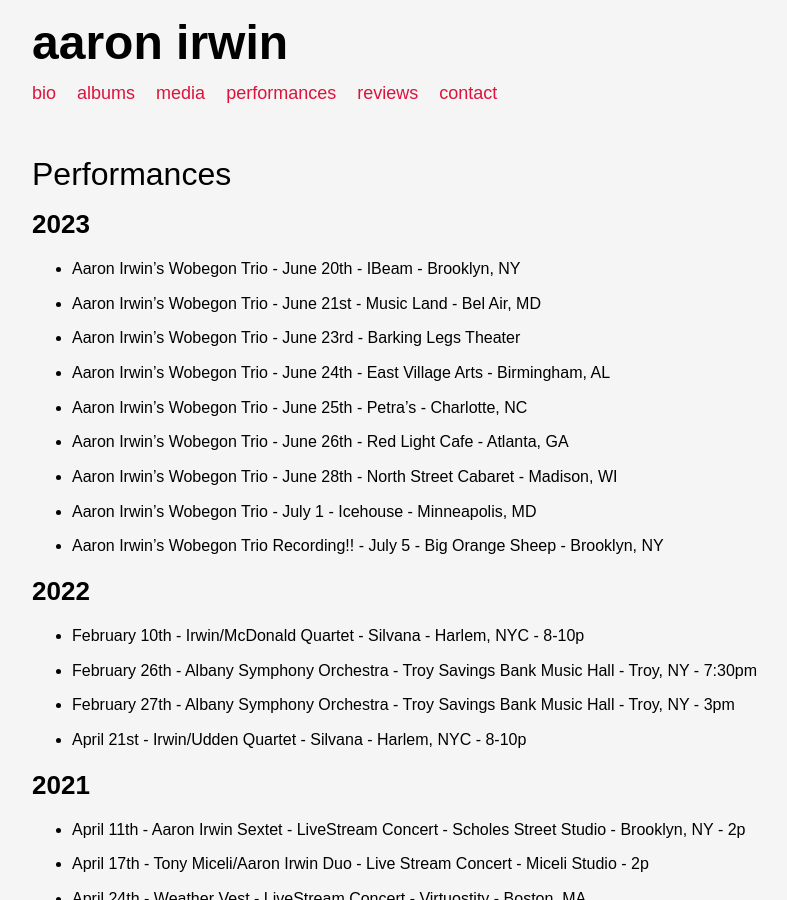
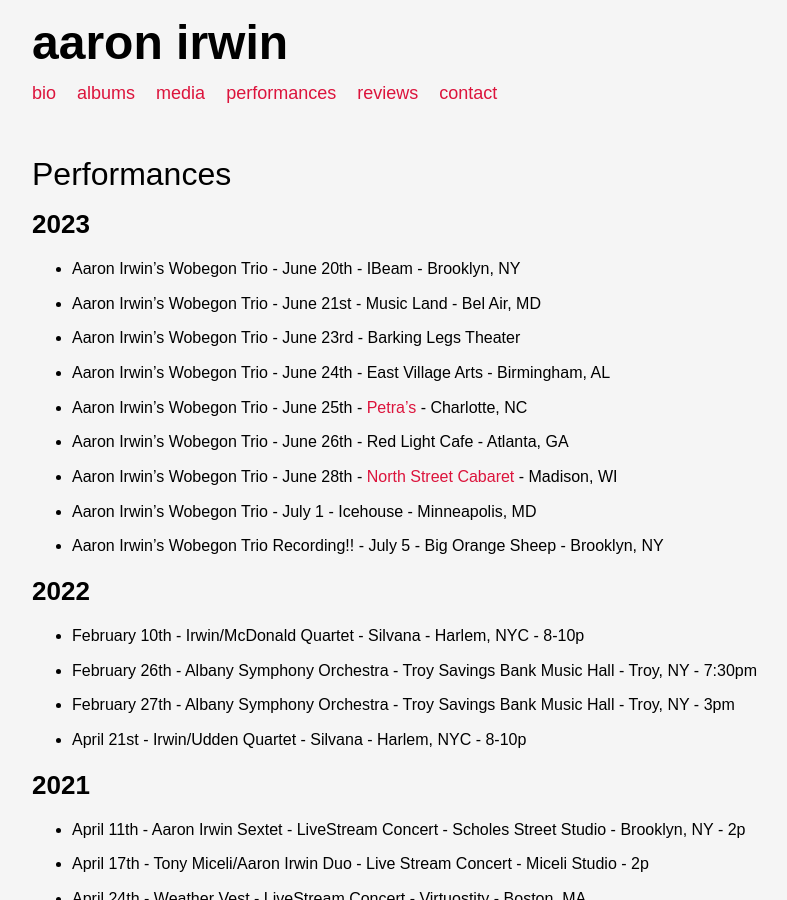
Before and after one commit to ryanve/aaronirwin.com, a Jekyll site: the page built from performances.md, in a window 1280 px wide and 900 px high. Shown: the whole window, without its empty margins (128-915 px from the left). Built offline with Jekyll 4.4.1, drawn with Linux system fonts in a browser that asks for light colours; some of the changed lines change nothing that is shown.

Commit message:
hiiperlinks

```diff
--- a/performances.md
+++ b/performances.md
@@ -10,9 +10,9 @@ title: Performances
 - Aaron Irwin's Wobegon Trio - June 21st - Music Land - Bel Air, MD
 - Aaron Irwin's Wobegon Trio - June 23rd - Barking Legs Theater
 - Aaron Irwin's Wobegon Trio - June 24th - East Village Arts - Birmingham, AL
-- Aaron Irwin's Wobegon Trio - June 25th - Petra's - Charlotte, NC
+- Aaron Irwin's Wobegon Trio - June 25th - [Petra's](https://www.eventbrite.com/e/wobegon-with-ghost-trees-tickets-630992404267) - Charlotte, NC
 - Aaron Irwin's Wobegon Trio - June 26th - Red Light Cafe - Atlanta, GA
-- Aaron Irwin's Wobegon Trio - June 28th - North Street Cabaret - Madison, WI
+- Aaron Irwin's Wobegon Trio - June 28th - [North Street Cabaret](https://www.northstreetcabaret.com/events/2023/6/28/aaron-erwin-trio-wobegon) - Madison, WI
 - Aaron Irwin's Wobegon Trio - July 1 - Icehouse - Minneapolis, MD
 - Aaron Irwin's Wobegon Trio Recording!! - July 5 - Big Orange Sheep - Brooklyn, NY
 
```
